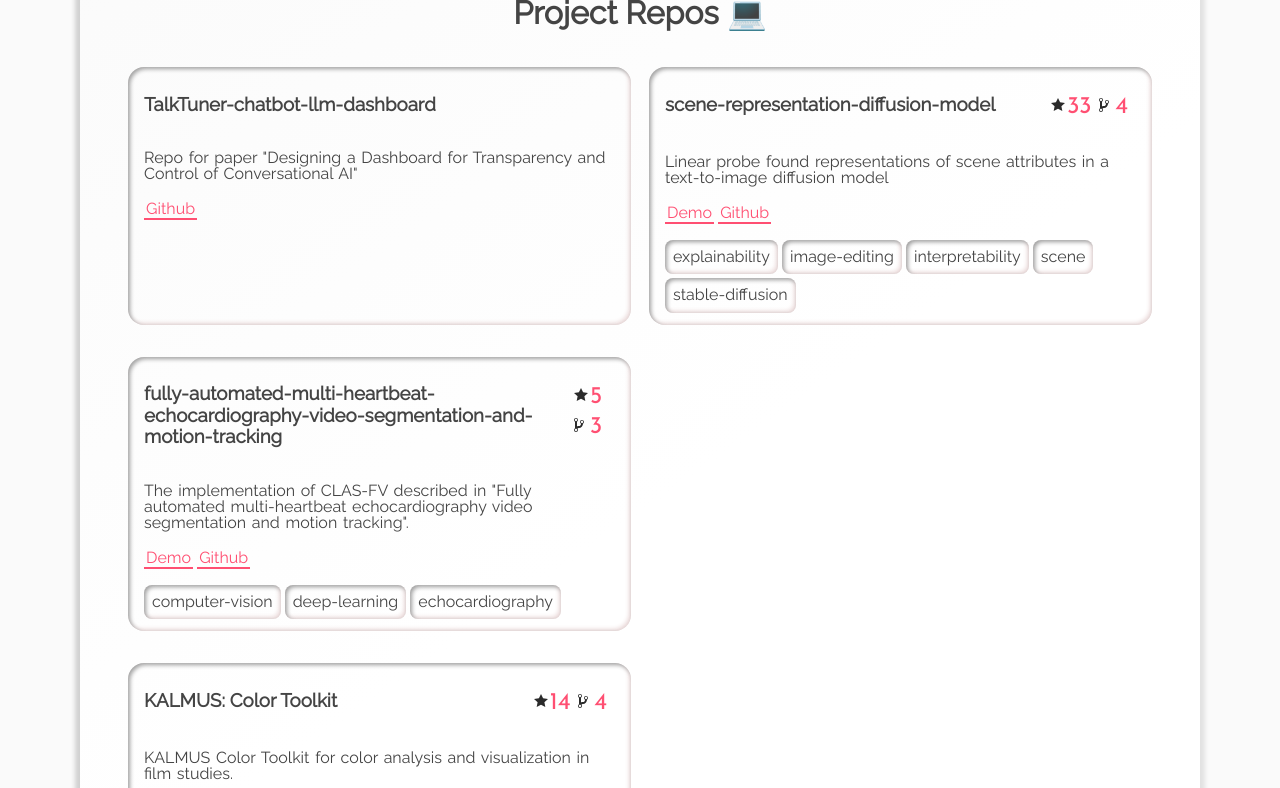
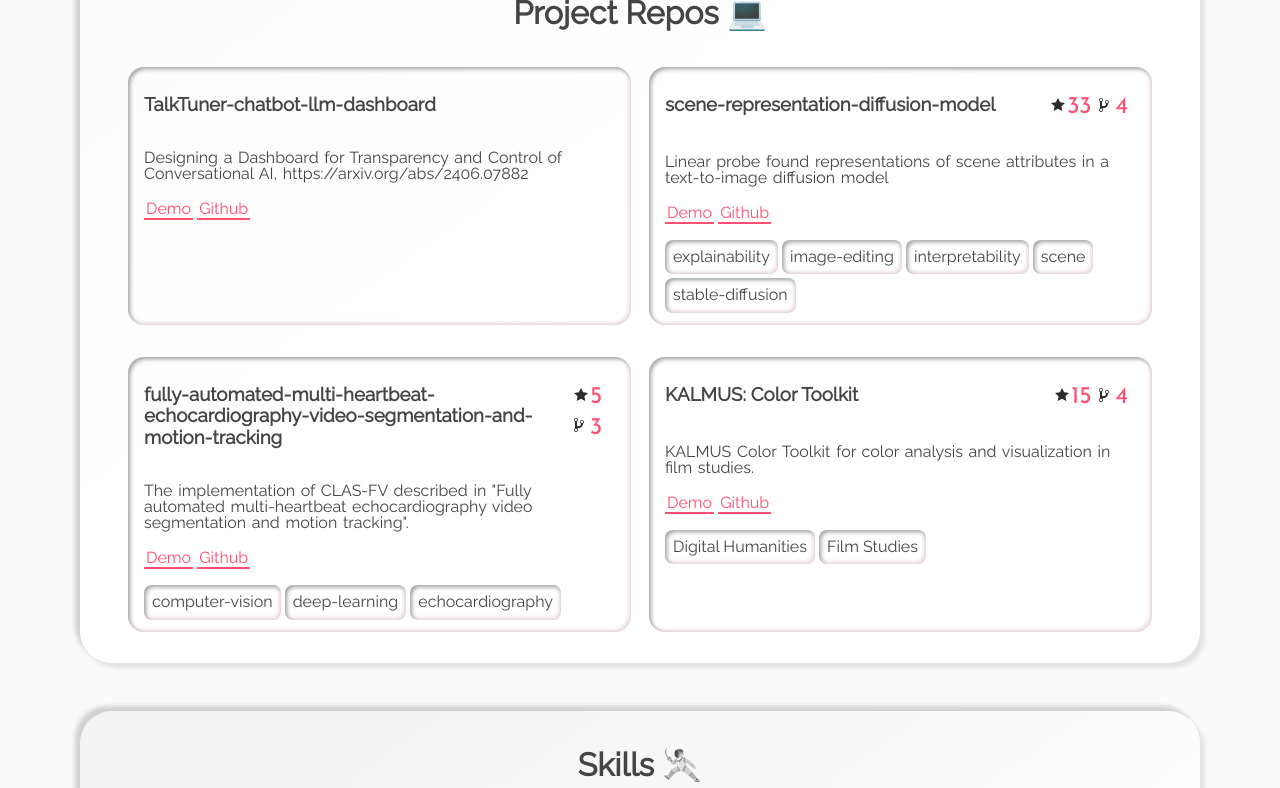
Before and after one commit to yc015/yc015.github.io, a Jekyll site: the page index.html, which Jekyll copies as it is, in a window 1280 px wide and 900 px high, scrolled down 3654 px, cut to the strip 112-900 px from the top of the window. Built offline with Jekyll 4.4.1, drawn with Linux system fonts in a browser that asks for light colours.

Commit message:
update the website

```diff
--- a/index.html
+++ b/index.html
@@ -321,7 +321,11 @@
 
             </div>
           </div>
-          <p class="project-desc">Repo for paper "Designing a Dashboard for Transparency and Control of Conversational AI"</p>
+          <p class="project-desc">Designing a Dashboard for Transparency and Control of Conversational AI, https://arxiv.org/abs/2406.07882</p>
+
+            <a class="highlight-link" href="https://yc015.github.io/TalkTuner-a-dashboard-ui-for-chatbot-llm/" target="_blank" rel="noreferrer">
+              Demo
+            </a>
 
           <a class="highlight-link" href="https://github.com/yc015/TalkTuner-chatbot-llm-dashboard" target="_blank" rel="noreferrer">
             Github
@@ -456,10 +460,6 @@
 
 
 
-  </div>
-
-
-<div class="projects-wrapper">
     <div class="project neumorphism-card" data-aos="zoom-in-down">
       <div class="name-link-wrapper">
         <h3>KALMUS: Color Toolkit</h3>
@@ -468,7 +468,7 @@
               <svg viewBox="0 0 16 16" version="1.1" width="16" height="16" aria-hidden="true">
                 <path fill-rule="evenodd" d="M14 6l-4.9-.64L7 1 4.9 5.36 0 6l3.6 3.26L2.67 14 7 11.67 11.33 14l-.93-4.74L14 6z">
                 </path>
-                </svg>14
+              </svg>15
             </a>
             <a href="https://github.com/KALMUS-Color-Toolkit/KALMUS/network/members" class="project-stars-forks">
               <svg viewBox="0 0 16 16" version="1.1" width="16" height="16" aria-hidden="true">
@@ -492,6 +492,10 @@
         </div>
     </div>
   </div>
+
+
+
+
 
 
 
```
Also changed, not shown: _includes/section-projects.html (+2 -5 lines). Lines whose indentation alone changed are shown as unchanged.
